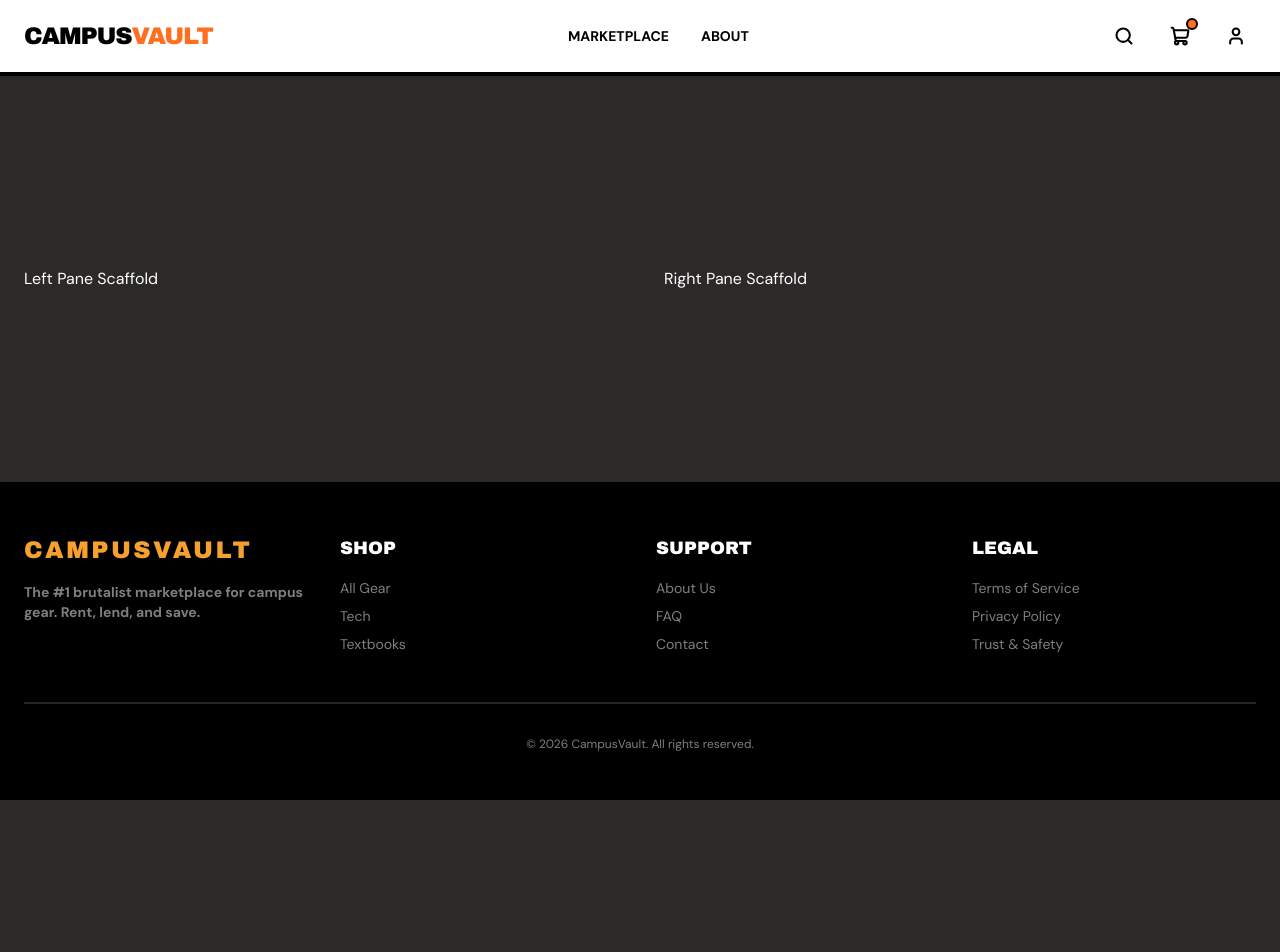
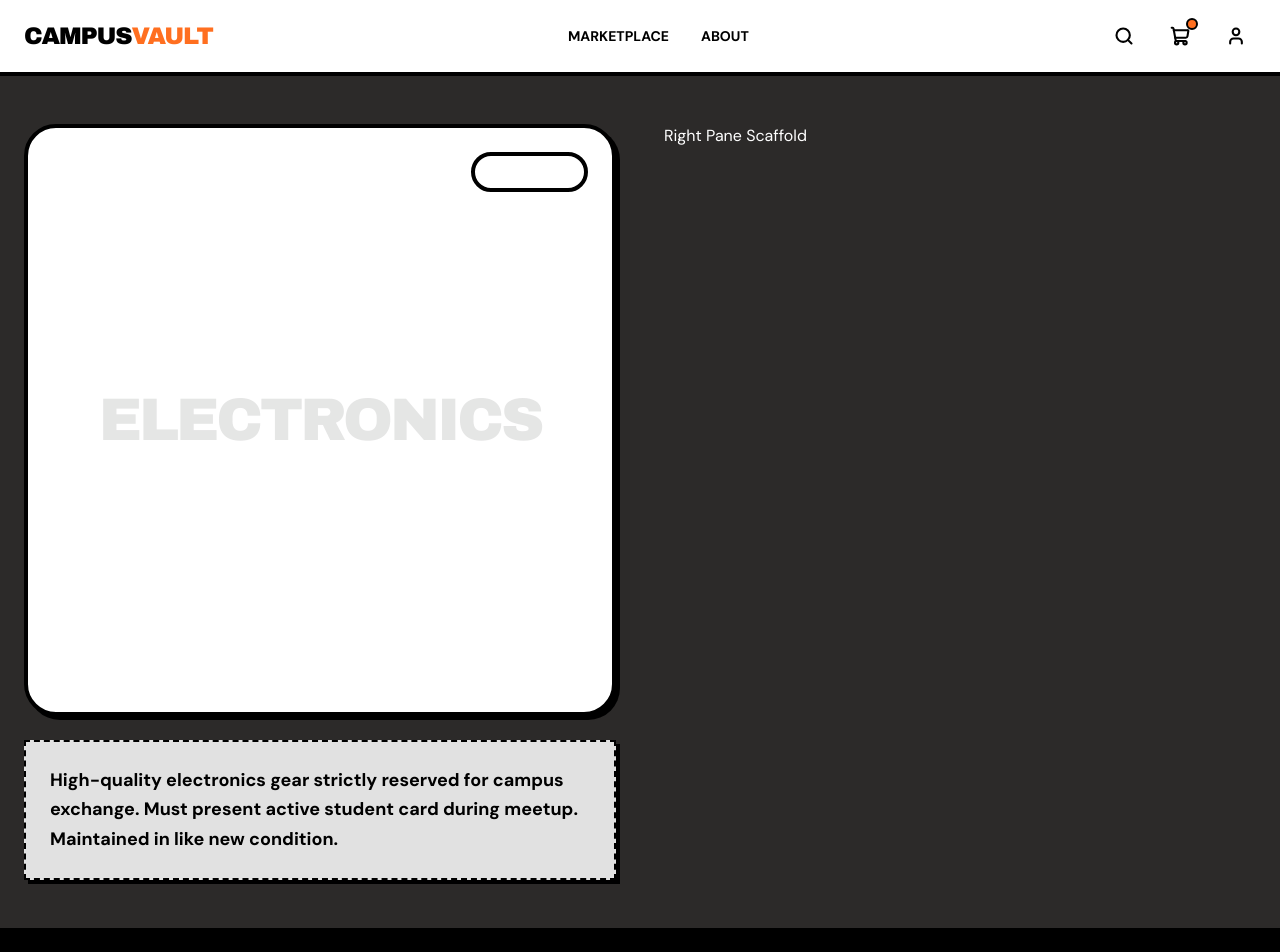
Before and after one commit to turab1020/CampusVault, a React (Vite) app: page /product/1 in a window 1280 px wide. Shown: the top 952 px of the page. Before the commit the page ends 800 px from the top, so only its background shows below. Built offline with nearby package versions, Linux system fonts and the light colour scheme.

Commit message:
feat: design Left-pane image showcase in Product Detail

```diff
--- a/src/pages/ProductDetail.jsx
+++ b/src/pages/ProductDetail.jsx
@@ -1,5 +1,7 @@
 import React from 'react'
 import { useParams } from 'react-router-dom'
+import BrutalCard from '../components/ui/BrutalCard'
+import Badge from '../components/ui/Badge'
 import productsData from '../data/products.json'
 
 const ProductDetail = () => {
@@ -13,8 +15,24 @@ const ProductDetail = () => {
     return (
         <div className="max-w-7xl mx-auto px-6 w-full py-12">
             <div className="grid grid-cols-1 lg:grid-cols-2 gap-12">
-                {/* Left Pane will go here */}
-                <div>Left Pane Scaffold</div>
+                {/* Left Pane */}
+                <div className="flex flex-col gap-6">
+                    <BrutalCard className="p-0 border-4 border-black overflow-hidden bg-white aspect-square relative flex items-center justify-center">
+                        {product.image ? (
+                            <img src={product.image} alt={product.title} className="w-full h-full object-cover" />
+                        ) : (
+                            <span className="font-heading text-6xl text-neutral-gray opacity-20 uppercase tracking-tighter mix-blend-multiply">
+                                {product.category}
+                            </span>
+                        )}
+                        <Badge variant="success" className="absolute top-6 right-6 text-xl px-4 py-2 border-4">
+                            Available
+                        </Badge>
+                    </BrutalCard>
+                    <div className="bg-surface border-2 border-dashed border-black p-6 font-bold text-black leading-relaxed text-lg shadow-brutal">
+                        High-quality {product.category.toLowerCase()} gear strictly reserved for campus exchange. Must present active student card during meetup. Maintained in {product.condition.toLowerCase()} condition.
+                    </div>
+                </div>
 
                 {/* Right Pane will go here */}
                 <div>Right Pane Scaffold</div>
```
